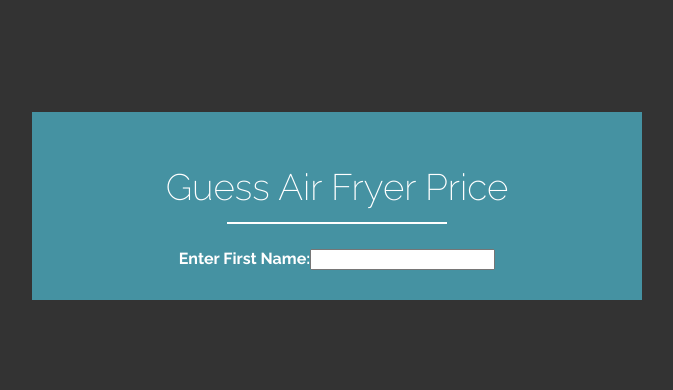
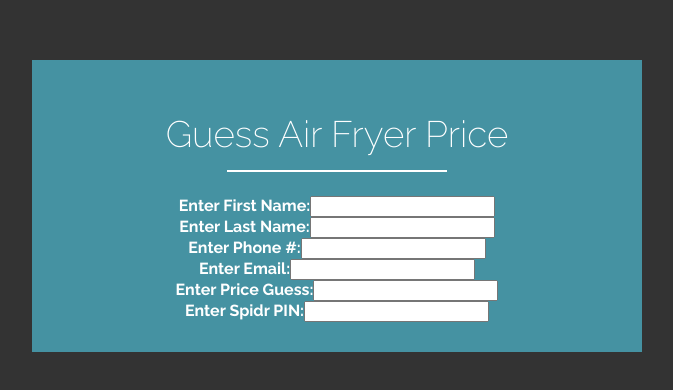
Before and after one commit to MGKing07/my-spidr-code, a React (Create React App) app: page / in a window 1280 px wide. Shown: the part 194-584 px from the top of the page, without its empty margins (303-976 px from the left). Built offline with nearby package versions, Linux system fonts and the light colour scheme.

Commit message:
Added the rest of the fields needed

```diff
--- a/src/components/GuessForm.js
+++ b/src/components/GuessForm.js
@@ -8,6 +8,26 @@ function GuessForm() {
             <label><strong>Enter First Name:</strong></label>
             <input className='TypingIn' type='text'/>
         </div>
+        <div className="FormSec">
+            <label><strong>Enter Last Name:</strong></label>
+            <input className='TypingIn' type='text'/>
+        </div>
+        <div className="FormSec">
+            <label><strong>Enter Phone #:</strong></label>
+            <input className='TypingIn' type='tel'/>
+        </div>
+        <div className="FormSec">
+            <label><strong>Enter Email:</strong></label>
+            <input className='TypingIn' type='email'/>
+        </div>
+        <div className="FormSec">
+            <label><strong>Enter Price Guess:</strong></label>
+            <input className='TypingIn' type='text'/>
+        </div>
+        <div className="FormSec">
+            <label><strong>Enter Spidr PIN:</strong></label>
+            <input className='TypingIn' type='text'/>
+        </div>
     </form>
   )
 }
```
